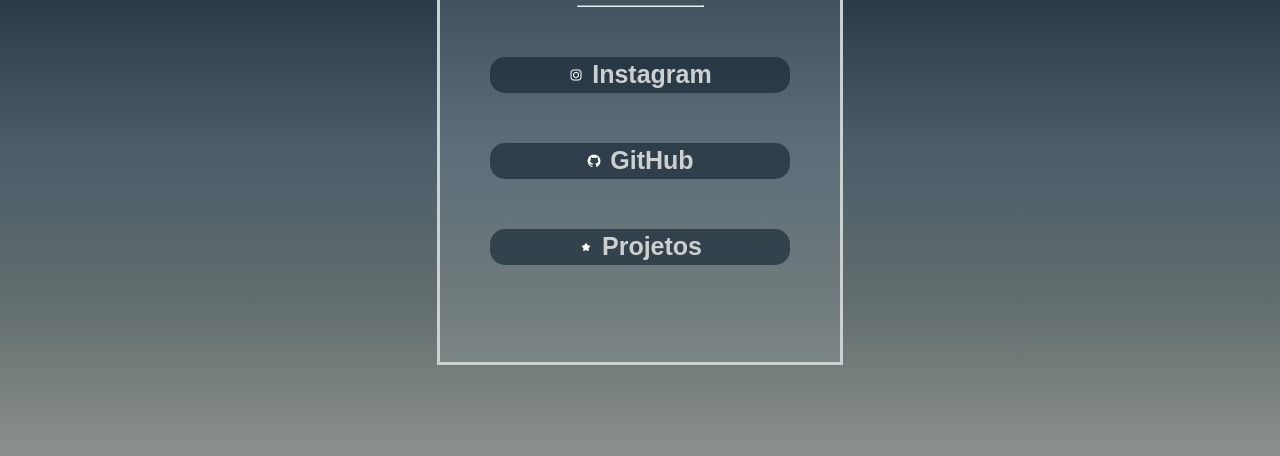
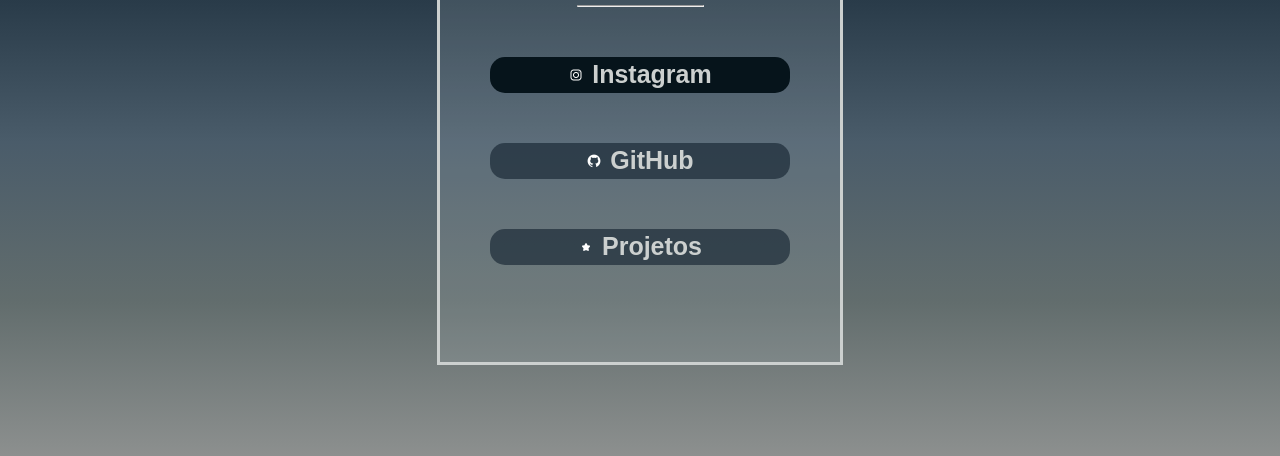
Before and after one commit to GomesHillary/meulinkv2, a plain HTML site: page index.html in a window 1280 px wide. In both pictures the pointer is over the link "Instagram". Shown: the part 338-794 px from the top of the page. Drawn offline with Linux system fonts and the light colour scheme; a web font is replaced by a local one.

Commit message:
Update style.css

```diff
--- a/style.css
+++ b/style.css
@@ -92,3 +92,7 @@
     background-size: cover;
     margin-right: 8px;
 }
+
+a:hover{
+    background-color: #06141b;
+}
```
